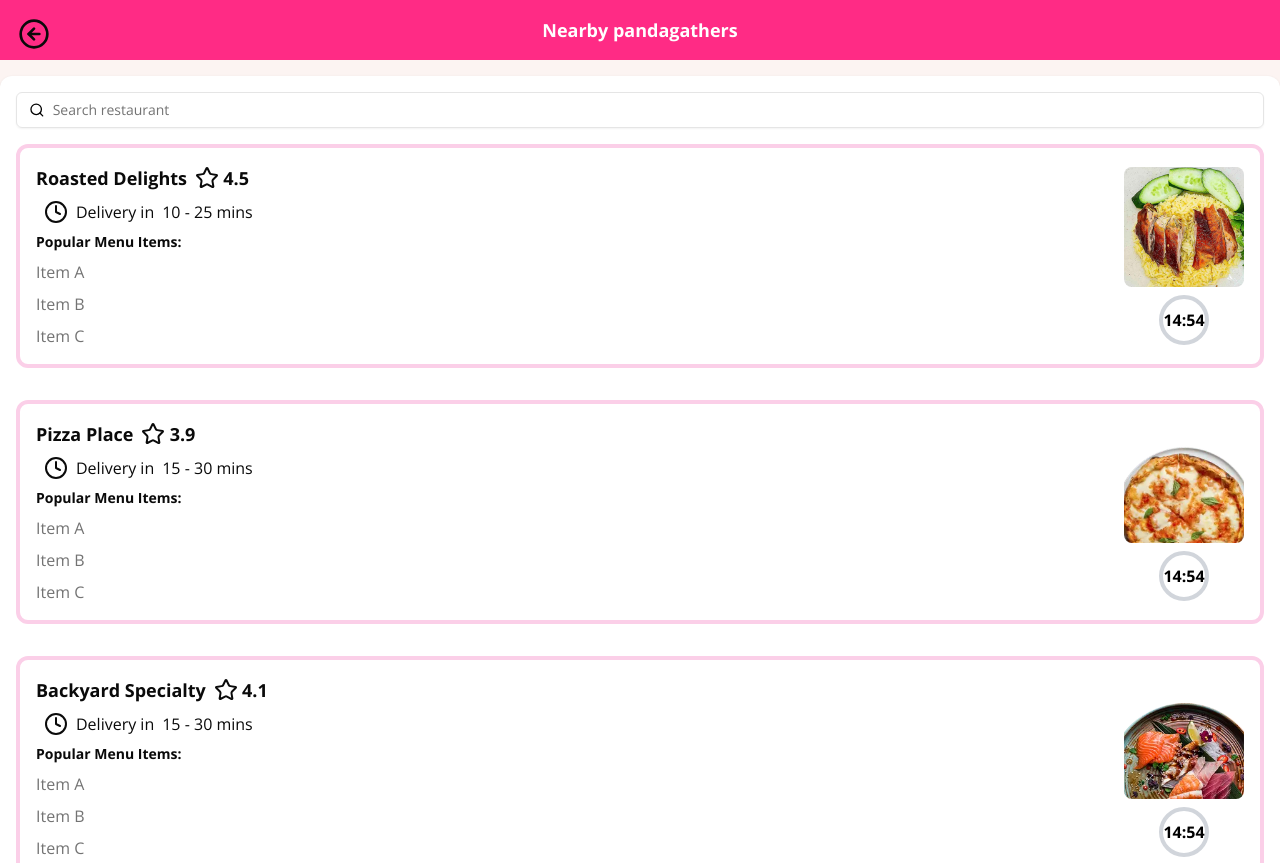
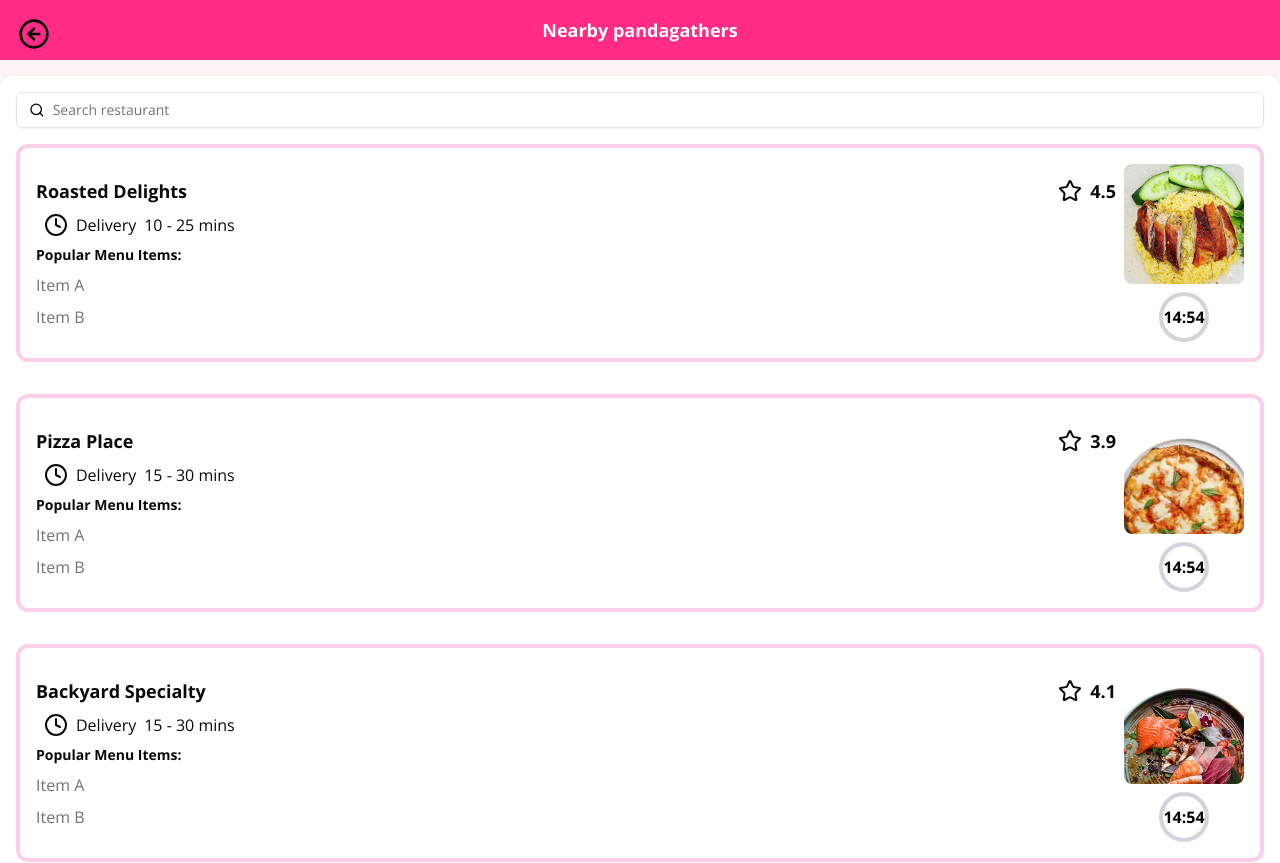
Before and after one commit to barbayjuliette/HACK_42SG, a Next.js app: page /gather in a window 1280 px wide. Shown: the top 863 px of the page. Built offline with nearby package versions, Linux system fonts and the light colour scheme.

Commit message:
fix for smaller screens

```diff
--- a/src/app/page.tsx
+++ b/src/app/page.tsx
@@ -53,7 +53,7 @@ export default function Home() {
           />
         </Link>
         {/* Gather Button */}
-        <GatherButton />
+        <GatherButton href="/gather" />
       </div>
       <Navbar items={navbarItems} />
     </div>
--- a/src/components/gather-button.tsx
+++ b/src/components/gather-button.tsx
@@ -2,6 +2,7 @@ import { FC } from "react";
 import { Button } from "./ui/button";
 import Link from "next/link";
 import { cn } from "@/lib/utils";
+import Timer from "./timer"; // Import Timer component
 
 interface GatherButtonProps {
   href: string;
@@ -14,10 +15,11 @@ const GatherButton: FC<GatherButtonProps> = (props) => {
     <Link href="/gather" className={cn("flex", className)}>
       <Button variant="default" size="lg" className="rounded-t-xl rounded-b-none bg-panda text-white flex h-auto px-8 py-8 items-center justify-start text-start w-full">
         <div className="flex flex-col flex-grow gap-2">
-          <p className="font-semibold text-lg">PandaGather Available Nearby</p>
-		  <p>There are 69 PandaGathers currently</p>
-		  <p>available near you!</p>
+          <p className="font-semibold text-lg">pandagather Available Nearby</p>
+          <p>There are 19 pandagathers currently</p>
+          <p>available near you!</p>
         </div>
+        <Timer /> {/* Add Timer component to the right */}
       </Button>
     </Link>
   );
--- a/src/components/search-drawer-timed.tsx
+++ b/src/components/search-drawer-timed.tsx
@@ -14,27 +14,29 @@ interface FoodItemProps {
 const FoodItem: FC<FoodItemProps> = (props) => {
   const { title, rating, timing, src } = props;
   return (
-    <div className="flex gap-2 items-center justify-between px-4 py-4 border-4 rounded-xl border-pink-200 hover:bg-pink-100 transition-all duration-300 ease-in-out">
+    <div className="flex flex-row gap-2 items-center justify-between px-4 py-4 border-4 rounded-xl border-pink-200 hover:bg-pink-100 transition-all duration-300 ease-in-out">
       <div className="flex flex-col gap-2 flex-grow">
+        <div className="flex items-center justify-between w-full">
+          <p className="text-lg font-bold whitespace-nowrap">{title}</p>
           <div className="flex items-center">
-          <p className="text-lg font-bold">{title}</p>
             <span className="ml-2">
               <StarIcon />
             </span>
-          <span>&nbsp;</span>
-          <p className="text-lg font-bold">{rating}</p>
+            <p className="text-lg font-bold ml-2">{rating}</p>
           </div>
+        </div>
+        <div className="flex flex-col gap-2">
           <div className="flex items-center">
             <span className="ml-2">
               <Clock />
             </span>
-          <p className="ml-2">Delivery in</p>
-          <p className="ml-2">{timing}</p>
+            <p className="ml-2">Delivery </p>
+            <p className="ml-2 whitespace-nowrap">{timing}</p>
           </div>
           <p className="text-sm font-bold">Popular Menu Items:</p>
           <p className="text-muted-foreground">Item A</p>
           <p className="text-muted-foreground">Item B</p>
-        <p className="text-muted-foreground">Item C</p>
+        </div>
       </div>
       <div className="flex flex-col gap-2 items-center">
         <Image
@@ -60,19 +62,19 @@ const items: FoodItemProps[] = [
   {
     title: "Pizza Place",
     rating: "3.9",
-    timing: " 15 - 30 mins",
+    timing: "15 - 30 mins",
     src: "/pizza.png",
   },
   {
     title: "Backyard Specialty",
     rating: "4.1",
-    timing: " 15 - 30 mins",
+    timing: "15 - 30 mins",
     src: "/japanese.png",
   },
   {
     title: "Seafood Paradise",
     rating: "3.8",
-    timing: " 30 - 45 mins",
+    timing: "30 - 45 mins",
     src: "/sushi.png",
   },
 ];
```
Lines whose indentation alone changed are shown as unchanged.
